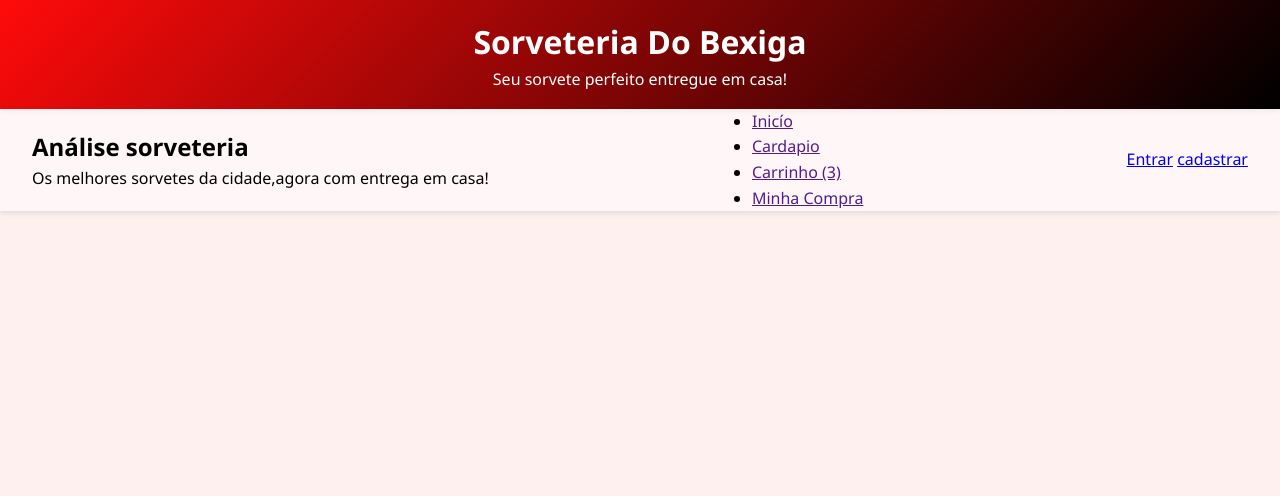
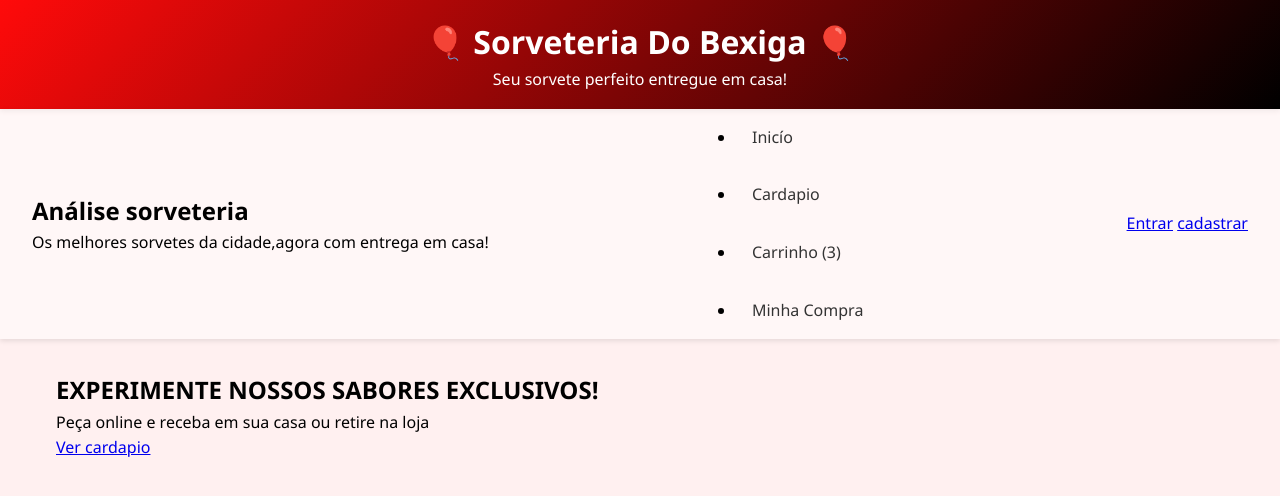
Before and after one commit to bexiga69/analise-sorveteria, a plain HTML site: page index.html in a window 1280 px wide. Drawn offline with Linux system fonts and the light colour scheme.

Commit message:
Add files via upload

```diff
--- a/index.html
+++ b/index.html
@@ -11,7 +11,7 @@
 <body>
 
     <header class="cabecalho">
-        <h1> Sorveteria Do Bexiga </h1>
+        <h1> 🎈 Sorveteria Do Bexiga 🎈 </h1>
         <p>Seu sorvete perfeito entregue em casa!</p>
     </header>
 
@@ -41,7 +41,16 @@
   </div>
     </nav>
 
+  <div class="container">
+    <section class="hero">
+        <div class="hero-content">
+            <h2>EXPERIMENTE NOSSOS SABORES EXCLUSIVOS!</h2>
+            <p>Peça online e receba em sua casa ou retire na loja</p>
+            <a href="#menu"class="btn">Ver cardapio</a>
+         </div>
 
+    </section>
+  </div>
 
 </body>
 </html>
--- a/styles.css
+++ b/styles.css
@@ -25,3 +25,16 @@ nav{
     background-color: #ffffff69;
     box-shadow:0 2px 5px rgba(0, 0, 0, 0.1);
 }
+nav ul li {
+    padding: 1rem;
+}
+nav ul li a{
+    text-decoration: none;
+    color: #333;
+    font-weight:500px;
+}
+.container{
+    max-width: 1200px;
+    margin:2rem auto;
+    padding: 0 1rem;
+}
```
